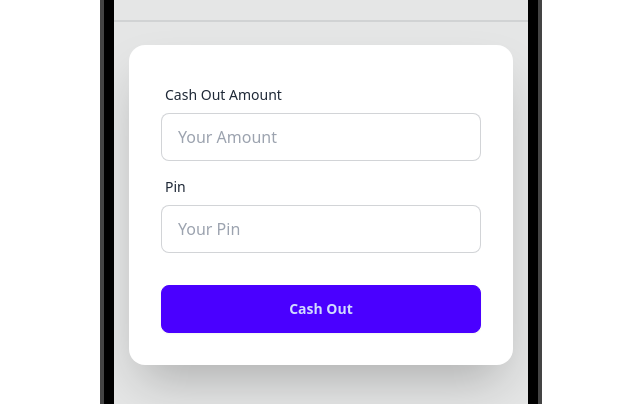
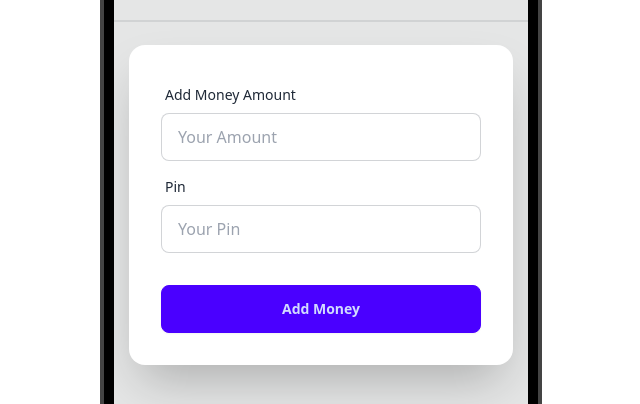
Before and after one commit to Bayzid004/Payoo-MFS-Function, a plain HTML site: page home.html in a window 1280 px wide. Both pictures are taken after a click on the element "Add Money". Shown: the part 369-773 px from the top of the page, 319-959 px from the left. Drawn offline with nearby package versions, Linux system fonts and the light colour scheme.

Commit message:
cash out added

```diff
--- /dev/null
+++ b/JS/features.js
@@ -0,0 +1,8 @@
+document.getElementById('add-money-form')
+    .addEventListener('click',function(){
+        showSectionById('add-money-form-section')
+    })
+document.getElementById('cash-out-form')
+    .addEventListener('click',function(){
+        showSectionById('cash-out-form-section')
+    })
--- a/JS/utilities.js
+++ b/JS/utilities.js
@@ -8,3 +8,9 @@ function getTextFieldValueById(id){
     const textNumber = parseInt(textValue);
     return textNumber;
 }
+
+function showSectionById(id){
+    document.getElementById('add-money-form-section').classList.add('hidden');
+    document.getElementById('cash-out-form-section').classList.add('hidden');
+    document.getElementById(id).classList.remove('hidden');
+}
--- a/home.html
+++ b/home.html
@@ -27,13 +27,13 @@
                   <div class="divider"></div>
                   <!-- Features Start -->
                    <div>
-                    <div class="btn btn-lg">Add Money</div>
-                    <div class="btn btn-lg">Cash Out</div>
+                    <div id="add-money-form" class="btn btn-lg">Add Money</div>
+                    <div id="cash-out-form" class="btn btn-lg">Cash Out</div>
                    </div>
                   <!-- Features End -->
                    <div class="divider"></div>
                    <!-- Add Money Form Start -->
-                   <div class="hidden card bg-base-100 w-full max-w-sm shrink-0 shadow-2xl">
+                   <div id="add-money-form-section" class="hidden card bg-base-100 w-full max-w-sm shrink-0 shadow-2xl">
                     <form class="card-body">
                       <div class="form-control">
                         <label class="label">
@@ -54,7 +54,7 @@
                   </div>
                    <!-- Add Money Form End -->
                     <!-- Cash Out Form Start -->
-                    <div class="card bg-base-100 w-full max-w-sm shrink-0 shadow-2xl">
+                    <div id="cash-out-form-section" class="card bg-base-100 w-full max-w-sm shrink-0 shadow-2xl">
                         <form class="card-body">
                           <div class="form-control">
                             <label class="label">
@@ -78,6 +78,7 @@
             </div>
           </div>
     </main>
+    <script src="./JS/features.js"></script>
     <script src="./JS/utilities.js"></script>
     <script src="./JS/addmoney.js"></script>
     <script src="./JS/cashOut.js"></script>
```
